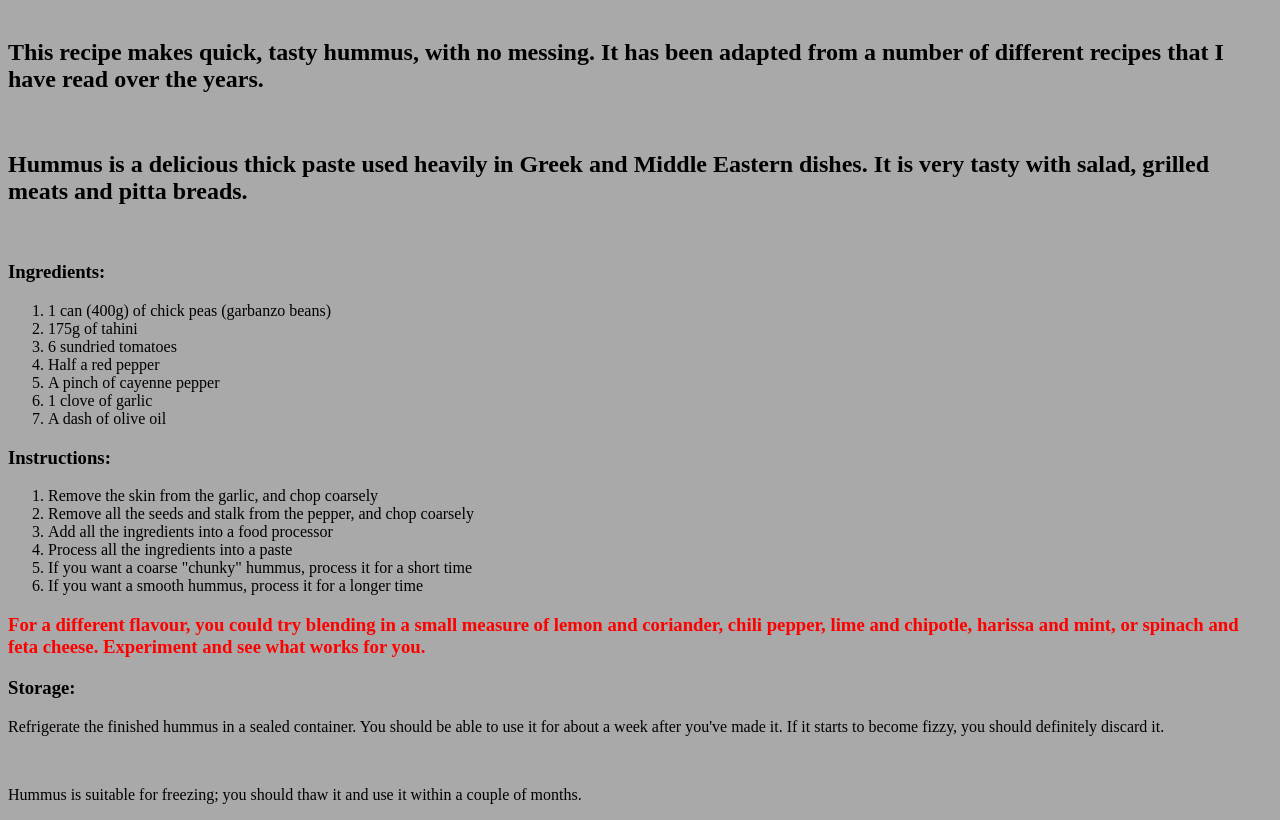
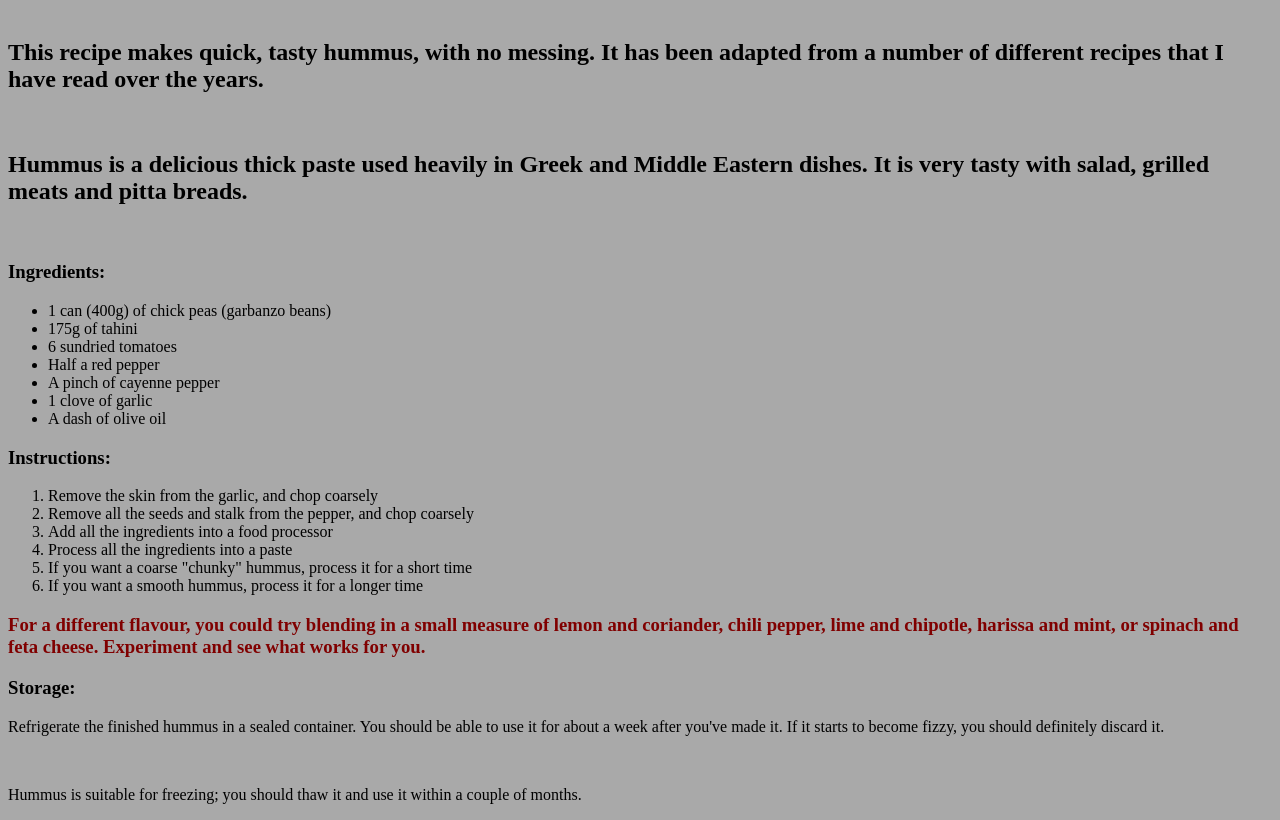
Before and after one commit to jmac222/Recipe-Guide, a plain HTML site: page index.html in a window 1280 px wide. Shown: the part 79-899 px from the top of the page. Drawn offline with Linux system fonts and the light colour scheme.

Commit message:
Fixed the list and made the red maroon

```diff
--- a/index.html
+++ b/index.html
@@ -19,7 +19,7 @@
     <br>
     <h2> Hummus is a delicious thick paste used heavily in Greek and Middle Eastern dishes. It is very tasty with salad, grilled meats and pitta breads.</h2>
     <br> <h3>Ingredients:</h3>
-    <ol>
+    <ul>
         <li>1 can (400g) of chick peas (garbanzo beans)</li>
         <li>175g of tahini</li>
         <li>6 sundried tomatoes</li>
@@ -27,7 +27,7 @@
         <li>A pinch of cayenne pepper</li>
         <li>1 clove of garlic</li>
         <li>A dash of olive oil</li>
-    </ol>
+    </ul>
     <h3>Instructions:</h3>
     <ol>
         <li>Remove the skin from the garlic, and chop coarsely</li>
@@ -38,7 +38,7 @@
         <li>If you want a smooth hummus, process it for a longer time</li>
     </ol>
 
-    <h3 style = "color:red">For a different flavour, you could try blending in a small measure of lemon and coriander, chili pepper, lime and chipotle, harissa and mint, or spinach and feta cheese. Experiment and see what works for you.</h3>
+    <h3 style = "color:maroon">For a different flavour, you could try blending in a small measure of lemon and coriander, chili pepper, lime and chipotle, harissa and mint, or spinach and feta cheese. Experiment and see what works for you.</h3>
     <h3>Storage:</h3>
     <p> Refrigerate the finished hummus in a sealed container. You should be able to use it for about a week after you've made it. If it starts to become fizzy, you should definitely discard it.
     </p>
```
